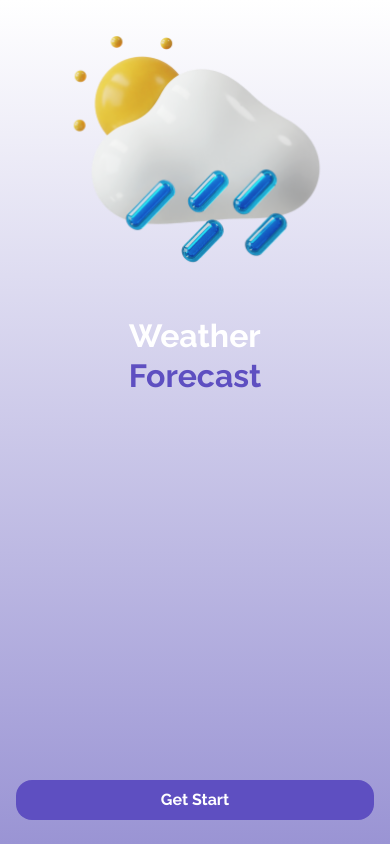
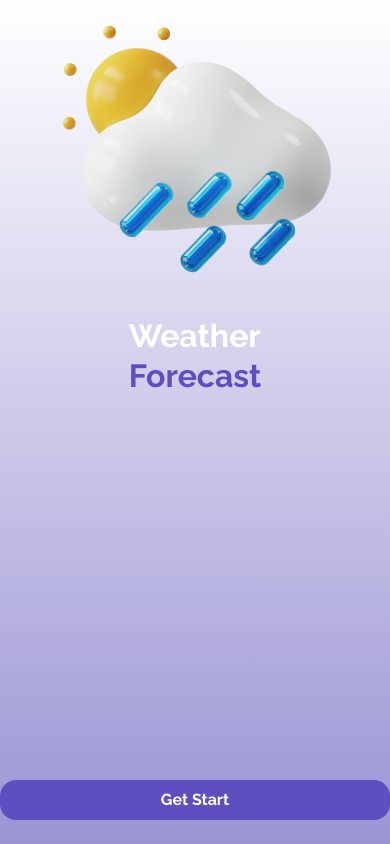
Before and after one commit to vgorodkov/weather-forecast, a React Native app: screen / in a window 390 px wide. Built offline with nearby package versions, Linux system fonts and the light colour scheme.

Commit message:
fix: correct typo

```diff
--- a/src/components/all_weather_screen/AddWeatherCard.tsx
+++ b/src/components/all_weather_screen/AddWeatherCard.tsx
@@ -25,7 +25,7 @@ const styles = StyleSheet.create({
     justifyContent: 'center',
     alignItems: 'center',
     backgroundColor: 'white',
-    padding: spacing.dafault,
+    padding: spacing.default,
     borderRadius: 24,
     maxWidth: CARD_SIZE,
   },
--- a/src/components/all_weather_screen/NoWeatherDummy.tsx
+++ b/src/components/all_weather_screen/NoWeatherDummy.tsx
@@ -24,8 +24,8 @@ const styles = StyleSheet.create({
     flex: 1,
     justifyContent: 'center',
     alignItems: 'center',
-    gap: spacing.dafault,
-    paddingHorizontal: spacing.dafault,
+    gap: spacing.default,
+    paddingHorizontal: spacing.default,
   },
   noWeatherDummyText: {
     textAlign: 'center',
--- a/src/components/all_weather_screen/TrackedWeatherList.tsx
+++ b/src/components/all_weather_screen/TrackedWeatherList.tsx
@@ -26,6 +26,6 @@ export const TrackedWeatherList = () => {
 
 const styles = StyleSheet.create({
   listContent: {
-    gap: spacing.dafault,
+    gap: spacing.default,
   },
 });
--- a/src/components/detailed_weather_screen/ForecastCard.tsx
+++ b/src/components/detailed_weather_screen/ForecastCard.tsx
@@ -25,7 +25,7 @@ const styles = StyleSheet.create({
     borderRadius: 8,
     justifyContent: 'center',
     alignItems: 'center',
-    paddingHorizontal: spacing.dafault,
+    paddingHorizontal: spacing.default,
     paddingVertical: spacing.small,
   },
 });
--- a/src/components/detailed_weather_screen/GraphCanvas.tsx
+++ b/src/components/detailed_weather_screen/GraphCanvas.tsx
@@ -25,7 +25,7 @@ export const GraphCanvas = ({ weatherData }: { weatherData: CustomWeatherData })
         <SKText
           font={dateFont}
           key={index}
-          x={index * ((width - spacing.dafault) / graph.timeFrames)}
+          x={index * ((width - spacing.default) / graph.timeFrames)}
           y={canvasHeight - spacing.small / 2}
           text={parseDate(date)}
         />
--- a/src/components/start_screen/AppLogo.tsx
+++ b/src/components/start_screen/AppLogo.tsx
@@ -33,6 +33,6 @@ const styles = StyleSheet.create({
     resizeMode: 'contain',
   },
   appNameContainer: {
-    paddingTop: spacing.dafault,
+    paddingTop: spacing.default,
   },
 });
--- a/src/constants/layout.ts
+++ b/src/constants/layout.ts
@@ -1,6 +1,6 @@
 export const spacing = {
   small: 8,
-  dafault: 16,
+  default: 16,
   medium: 24,
   large: 32,
 };
--- a/src/screens/DetailedWeatherScreen.tsx
+++ b/src/screens/DetailedWeatherScreen.tsx
@@ -34,7 +34,7 @@ export const DetailedWeatherScreen = ({ route, navigation }: DetailedWeatherScre
 
   return (
     <GradientWrapper>
-      <View style={[styles.container, { paddingTop: insets.top + spacing.dafault }]}>
+      <View style={[styles.container, { paddingTop: insets.top + spacing.default }]}>
         <Header cityName={weatherData.cityName} onBackBtnPress={onBackBtnPress} />
         <View style={styles.currentTemp}>
           <Text variant={FontVariant.sub_heading}>{convertToCelsius(currentWeatherData.temp)}</Text>
@@ -59,14 +59,14 @@ export const DetailedWeatherScreen = ({ route, navigation }: DetailedWeatherScre
 const styles = StyleSheet.create({
   container: {
     flex: 1,
-    paddingBottom: spacing.dafault,
-    paddingHorizontal: spacing.dafault,
+    paddingBottom: spacing.default,
+    paddingHorizontal: spacing.default,
     gap: spacing.medium,
   },
 
   forecastInfoContainer: {
     flexWrap: 'wrap',
-    gap: spacing.dafault,
+    gap: spacing.default,
     flexDirection: 'row',
     justifyContent: 'space-between',
     alignItems: 'center',
```
